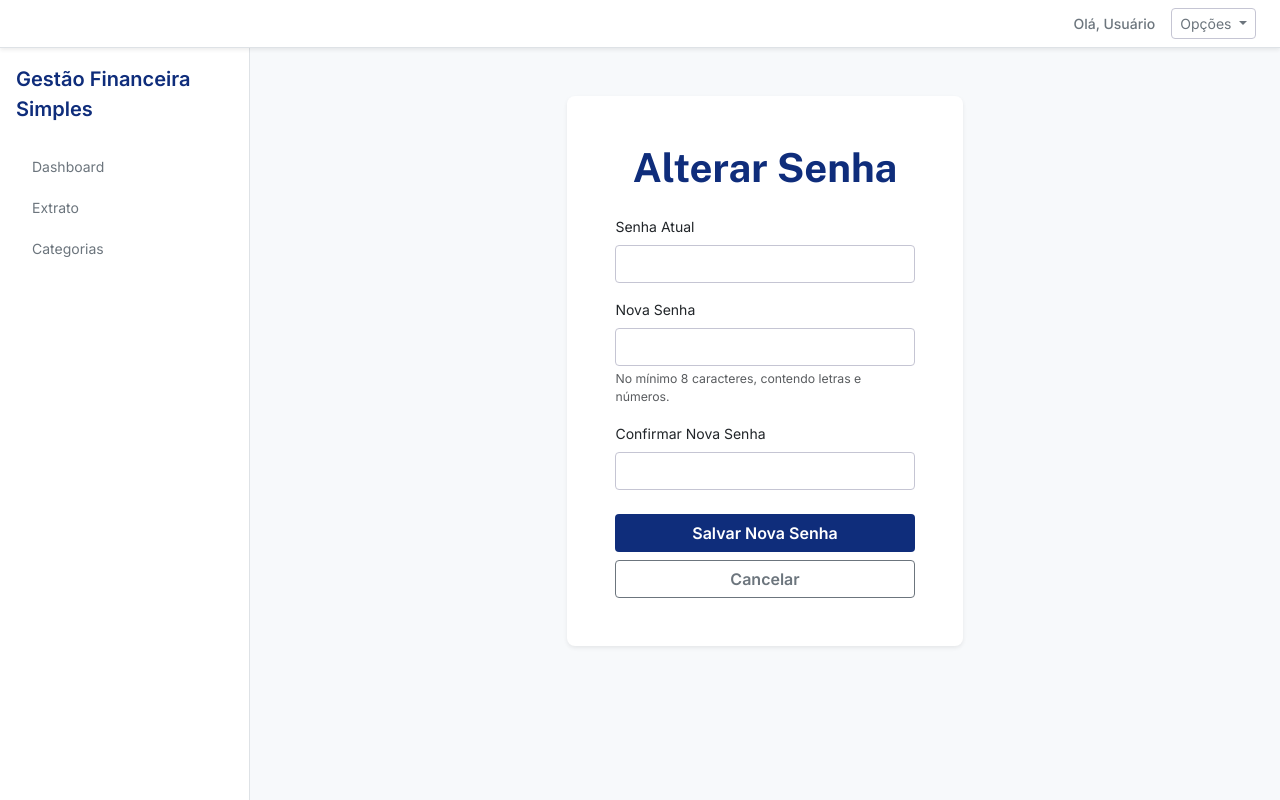
After one commit to DarioLBRMonteiro/sistema_financeiro_vibecoding, a PHP site: page /sistema_financeiro/perfil/senha in a window 1280 px wide. The commit adds this page. Run offline with PHP 8.4, Linux system fonts and the light colour scheme; the visitor is signed in with stand-in values (Sample User, id 1).

Commit message:
Fase 7: Perfil e Seguranca da Conta

```diff
--- /dev/null
+++ b/app/controllers/PerfilController.php
@@ -0,0 +1,54 @@
+<?php
+defined('APP_EXEC') or die('Acesso direto não permitido.');
+
+require_once dirname(__DIR__) . '/models/Usuario.php';
+
+class PerfilController {
+    public function senha() {
+        Auth::requireAuth();
+
+        $erro = null;
+        $sucesso = null;
+
+        if ($_SERVER['REQUEST_METHOD'] === 'POST') {
+            try {
+                if (!CSRF::validateToken($_POST['csrf_token'] ?? '')) {
+                    http_response_code(403);
+                    Logger::logSecurity("Falha de validacao CSRF em Alteracao de Senha", Auth::getUserId());
+                    die('Sessão expirada ou requisição inválida.');
+                }
+
+                $senhaAtual = $_POST['senha_atual'] ?? '';
+                $novaSenha = $_POST['nova_senha'] ?? '';
+                $confirmarNovaSenha = $_POST['confirmar_nova_senha'] ?? '';
+                $userId = Auth::getUserId();
+
+                $user = Usuario::findById($userId);
+
+                if (!$user) {
+                    throw new Exception("Usuário não encontrado.");
+                }
+
+                if (!password_verify($senhaAtual, $user['senha'])) {
+                    $erro = "A senha atual está incorreta.";
+                } elseif (mb_strlen($novaSenha) < 8 || !preg_match('/[A-Za-z]/', $novaSenha) || !preg_match('/[0-9]/', $novaSenha)) {
+                    $erro = "A nova senha deve ter no mínimo 8 caracteres, contendo letras e números.";
+                } elseif ($novaSenha === $senhaAtual) {
+                    $erro = "A nova senha não pode ser igual à senha atual.";
+                } elseif ($novaSenha !== $confirmarNovaSenha) {
+                    $erro = "A nova senha e a confirmação não coincidem.";
+                } else {
+                    Usuario::updatePassword($userId, $novaSenha);
+                    $sucesso = "Sua senha foi alterada com sucesso!";
+                    Logger::logSecurity("Alteracao de senha bem-sucedida", $userId);
+                }
+            } catch (Exception $e) {
+                Logger::logError("Erro ao alterar senha", $e);
+                $erro = "Ocorreu um erro interno ao processar sua solicitação. Tente novamente mais tarde.";
+            }
+        }
+
+        $title = "Alterar Senha";
+        require dirname(__DIR__) . '/views/perfil/senha.php';
+    }
+}
--- a/app/models/Usuario.php
+++ b/app/models/Usuario.php
@@ -66,4 +66,28 @@ class Usuario {
         $stmt->execute();
         return $stmt->rowCount() > 0;
     }
+    /**
+     * Busca um usuário pelo ID
+     */
+    public static function findById(int $id): ?array {
+        $db = Database::getConnection();
+        $stmt = $db->prepare("SELECT * FROM usuarios WHERE id = :id");
+        $stmt->bindValue(':id', $id, PDO::PARAM_INT);
+        $stmt->execute();
+        $user = $stmt->fetch();
+        return $user ?: null;
+    }
+
+    /**
+     * Atualiza a senha de um usuário logado
+     */
+    public static function updatePassword(int $id, string $novaSenha): bool {
+        $db = Database::getConnection();
+        $stmt = $db->prepare("UPDATE usuarios SET senha = :senha WHERE id = :id");
+        $hash = password_hash($novaSenha, PASSWORD_BCRYPT);
+        $stmt->bindValue(':senha', $hash, PDO::PARAM_STR);
+        $stmt->bindValue(':id', $id, PDO::PARAM_INT);
+        $stmt->execute();
+        return $stmt->rowCount() > 0;
+    }
 }
--- /dev/null
+++ b/app/views/perfil/senha.php
@@ -0,0 +1,57 @@
+<?php
+defined('APP_EXEC') or die('Acesso direto não permitido.');
+require_once dirname(__DIR__) . '/templates/header.php';
+?>
+
+<div class="row justify-content-center">
+    <div class="col-md-6 col-lg-5">
+        <div class="card shadow-sm border-0 mt-4" style="border-radius: var(--gfs-border-radius-lg);">
+            <div class="card-body p-4 p-md-5">
+                <h1 class="headline-md mb-4 text-center" style="color: var(--gfs-primary);">Alterar Senha</h1>
+
+                <?php if (!empty($erro)): ?>
+                    <div class="alert alert-danger" role="alert" style="border-radius: var(--gfs-border-radius);">
+                        <?php echo Sanitizer::e($erro); ?>
+                    </div>
+                <?php endif; ?>
+
+                <?php if (!empty($sucesso)): ?>
+                    <div class="alert alert-success" role="alert" style="border-radius: var(--gfs-border-radius);">
+                        <?php echo Sanitizer::e($sucesso); ?>
+                    </div>
+                <?php endif; ?>
+
+                <form action="<?php echo Sanitizer::e($config['app_url']); ?>/perfil/senha" method="POST">
+                    <input type="hidden" name="csrf_token" value="<?php echo Sanitizer::e(CSRF::getToken()); ?>">
+
+                    <div class="mb-3">
+                        <label for="senha_atual" class="form-label label-md">Senha Atual</label>
+                        <input type="password" class="form-control" id="senha_atual" name="senha_atual" required>
+                    </div>
+
+                    <div class="mb-3">
+                        <label for="nova_senha" class="form-label label-md">Nova Senha</label>
+                        <input type="password" class="form-control" id="nova_senha" name="nova_senha" minlength="8" required>
+                        <div class="form-text body-sm">No mínimo 8 caracteres, contendo letras e números.</div>
+                    </div>
+
+                    <div class="mb-4">
+                        <label for="confirmar_nova_senha" class="form-label label-md">Confirmar Nova Senha</label>
+                        <input type="password" class="form-control" id="confirmar_nova_senha" name="confirmar_nova_senha" minlength="8" required>
+                    </div>
+
+                    <div class="d-grid gap-2">
+                        <button type="submit" class="btn text-white fw-semibold" style="background-color: var(--gfs-primary); border-radius: var(--gfs-border-radius);">
+                            Salvar Nova Senha
+                        </button>
+                        <a href="<?php echo Sanitizer::e($config['app_url']); ?>/dashboard" class="btn btn-outline-secondary fw-semibold" style="border-radius: var(--gfs-border-radius);">
+                            Cancelar
+                        </a>
+                    </div>
+                </form>
+            </div>
+        </div>
+    </div>
+</div>
+
+<?php require_once dirname(__DIR__) . '/templates/footer.php'; ?>
--- a/public/index.php
+++ b/public/index.php
@@ -81,6 +81,9 @@ if ($requestUri === '/') {
 } elseif ($requestUri === '/categoria/excluir') {
     require_once dirname(__DIR__) . '/app/controllers/CategoriasController.php';
     (new CategoriasController())->excluir();
+} elseif ($requestUri === '/perfil/senha') {
+    require_once dirname(__DIR__) . '/app/controllers/PerfilController.php';
+    (new PerfilController())->senha();
 } else {
     http_response_code(404);
     echo "<h1>404 Not Found</h1>";
```
Also changed, not shown: docs/STATUS.md (+9 -9 lines).
